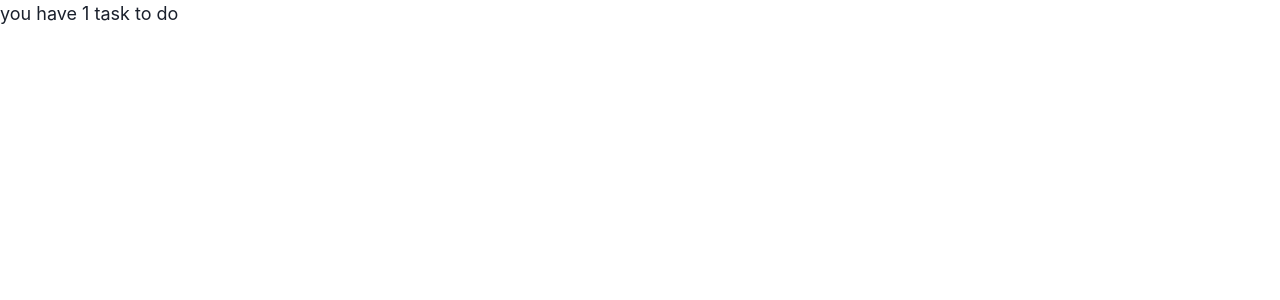
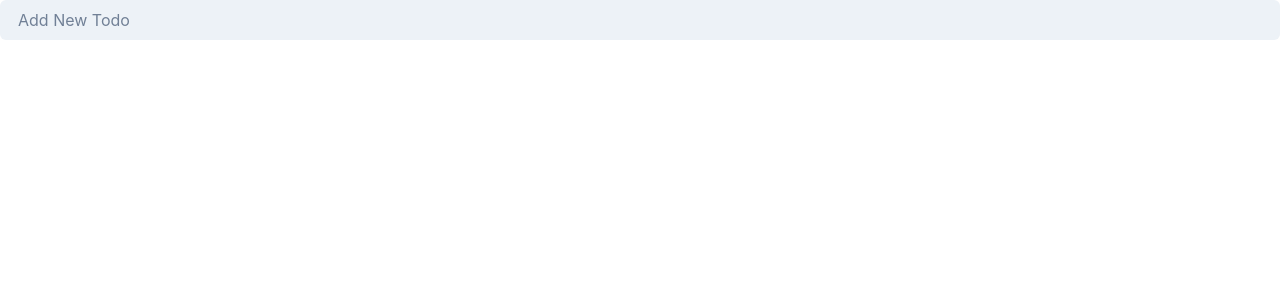
Before and after one commit to martinrfh/TodoList, a React (Vite) app: page / in a window 1280 px wide. Shown: the top 300 px of the page. Built offline with nearby package versions, Linux system fonts and the light colour scheme.

Commit message:
Build input component for adding todo.

```diff
--- /dev/null
+++ b/src/AddTodoInput.tsx
@@ -0,0 +1,23 @@
+import { Input } from "@chakra-ui/react";
+import { FormEvent, useRef } from "react";
+
+interface Props {
+  onAddTodo: (todo: string) => void;
+}
+
+const AddTodoInput = ({ onAddTodo }: Props) => {
+  const ref = useRef<HTMLInputElement>(null);
+  const handleAddTodo = (event: FormEvent) => {
+    event.preventDefault();
+    if (ref.current?.value) {
+      onAddTodo(ref.current.value);
+    }
+  };
+  return (
+    <form onSubmit={handleAddTodo}>
+      <Input ref={ref} variant="filled" placeholder="Add New Todo"></Input>
+    </form>
+  );
+};
+
+export default AddTodoInput;
--- a/src/App.tsx
+++ b/src/App.tsx
@@ -1,9 +1,24 @@
-import TaskCounter from "./TaskCounter";
+import { useState } from "react";
+import AddTodoInput from "./AddTodoInput";
 
+interface Todo {
+  id: number;
+  title: string;
+  completed: false;
+}
 function App() {
+  const [tasks, setTasks] = useState<Todo[]>([]);
+
   return (
     <>
-      <TaskCounter />
+      <AddTodoInput
+        onAddTodo={(todo) =>
+          setTasks([
+            ...tasks,
+            { id: tasks.length + 1, title: todo, completed: false },
+          ])
+        }
+      />
     </>
   );
 }
```
